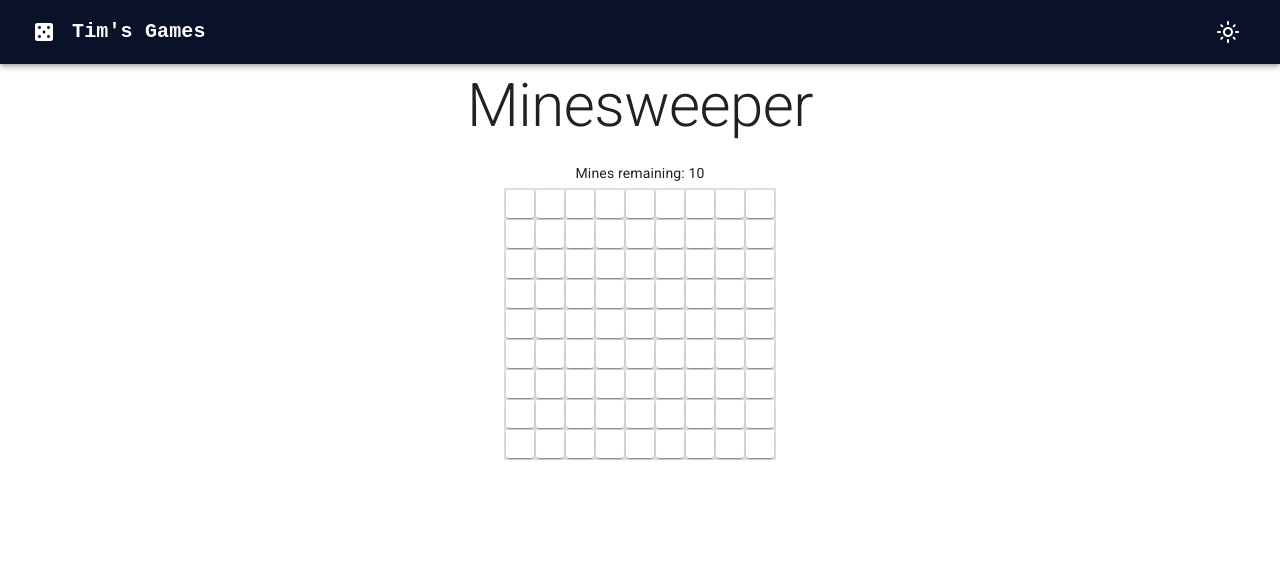
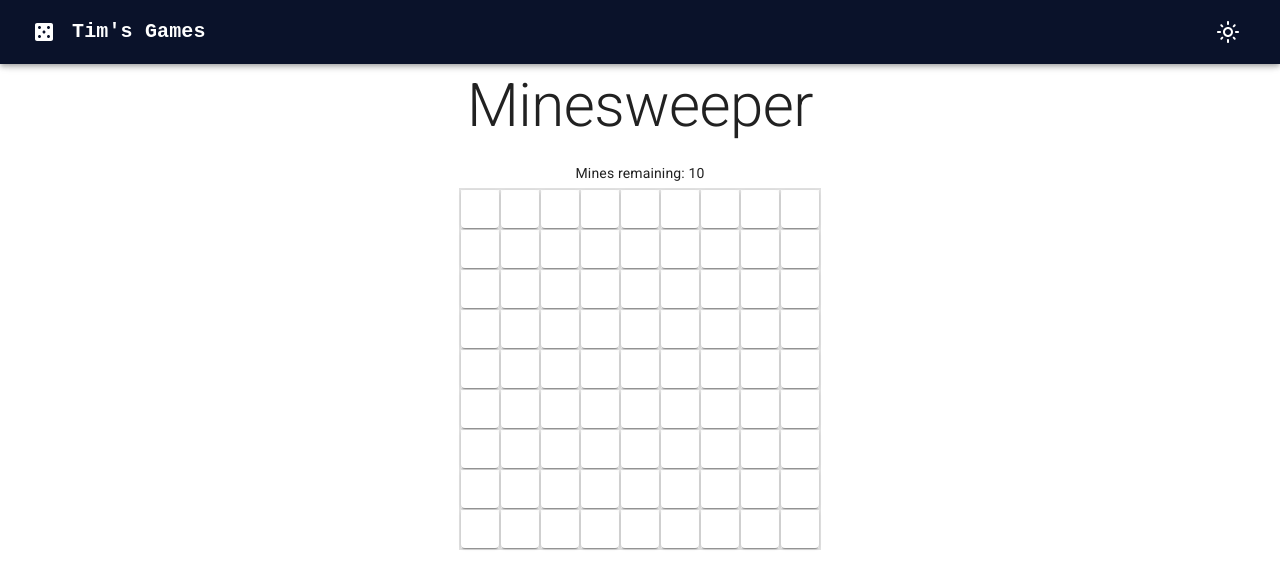
Before and after one commit to TimChoy/tim-games, a Next.js app: page /minesweeper in a window 1280 px wide. Both pictures are taken after a click on the button "START GAME". Shown: the top 588 px of the page. Built offline with nearby package versions, Linux system fonts and the light colour scheme; what @mui/material-nextjs would draw is missing.

Commit message:
Add game functionality

```diff
--- a/package.json
+++ b/package.json
@@ -17,6 +17,7 @@
     "@mui/material": "^6.4.0",
     "@mui/material-nextjs": "^6.3.1",
     "axios": "^1.7.9",
+    "lodash": "^4.17.21",
     "next": "15.1.5",
     "next-themes": "^0.4.4",
     "pusher": "^5.2.0",
--- a/src/components/minesweeper/Minesweeper.tsx
+++ b/src/components/minesweeper/Minesweeper.tsx
@@ -15,12 +15,16 @@ import {
   Typography,
 } from "@mui/material";
 import Grid from "@mui/material/Grid2";
+import { MinesweeperGen } from "@/utils/MinesweeperGen";
+import { Queue } from "@/types/Queue";
 
-const cellSize = 30;
+const CELL_SIZE = 40;
 
 export default function Minesweeper() {
   const [difficulty, setDifficulty] = useState<string>("easy");
   const [running, setRunning] = useState<boolean>(false);
+  const [board, setBoard] = useState<number[][]>([]);
+  const [seen, setSeen] = useState<boolean[][]>([]);
 
   // Variables for game board
   const [width, setWidth] = useState<number>(5);
@@ -91,7 +95,67 @@ export default function Minesweeper() {
     setWidth(() => w);
     setHeight(() => h);
     setMines(() => m);
+    setBoard(() => MinesweeperGen(w, h, m));
+    // Initialize seen array for board
+    const initSeenArray = Array.from(Array(h)).map(() => Array(w).fill(false));
+    setSeen(() => [...initSeenArray]);
     setRunning(() => true);
+  };
+
+  const handleCellClick = (row: number, col: number) => {
+    const tempSeen = [...seen];
+    tempSeen[row][col] = true;
+    // If seen had no nearby mines, reveal neighbours recursively
+    if (board[row][col] == 0) {
+      const q = new Queue<[number, number]>();
+      q.enqueue([row, col]);
+      while (q.size() > 0) {
+        const cell = q.dequeue();
+        if (cell != undefined) {
+          const neighbours = [
+            [cell[0] - 1, cell[1] - 1],
+            [cell[0] - 1, cell[1]],
+            [cell[0] - 1, cell[1] + 1],
+            [cell[0], cell[1] - 1],
+            [cell[0], cell[1] + 1],
+            [cell[0] + 1, cell[1] - 1],
+            [cell[0] + 1, cell[1]],
+            [cell[0] + 1, cell[1] + 1],
+          ];
+          neighbours.forEach((n) => {
+            if (
+              0 <= n[0] &&
+              n[0] < height &&
+              0 <= n[1] &&
+              n[1] < width &&
+              !tempSeen[n[0]][n[1]]
+            ) {
+              tempSeen[n[0]][n[1]] = true;
+              if (board[n[0]][n[1]] == 0) {
+                q.enqueue([n[0], n[1]]);
+              }
+            }
+          });
+        }
+      }
+    }
+    setSeen(() => tempSeen);
+  };
+
+  const cellContent = (row: number, col: number, cell: number) => {
+    if (seen[row][col]) {
+      switch (cell) {
+        case 9:
+          // Bomb
+          return "*";
+        case 0:
+          // Empty
+          return "";
+        default:
+          return cell;
+      }
+    }
+    return "";
   };
 
   return (
@@ -129,6 +193,7 @@ export default function Minesweeper() {
                   value="custom"
                   control={<Radio />}
                   label="Custom"
+                  disabled // TODO
                 />
               </RadioGroup>
             </FormControl>
@@ -194,15 +259,17 @@ export default function Minesweeper() {
                   borderBottom: "var(--Grid-borderWidth) solid",
                   borderColor: "divider",
                 },
-                maxWidth: `${cellSize * width + 2}px`,
+                maxWidth: `${CELL_SIZE * width + 2}px`,
+                marginBottom: "2rem",
               }}
             >
-              {Array.from(Array(width * height).keys()).map((_, index) => (
+              {board.map((data, row) =>
+                data.map((cell, col) => (
                   <Grid
-                  key={index}
+                    key={`${row}${col}`}
                     size={1}
-                  height={cellSize}
-                  width={cellSize}
+                    height={CELL_SIZE}
+                    width={CELL_SIZE}
                     display="flex"
                     justifyContent="center"
                     alignItems="center"
@@ -216,12 +283,25 @@ export default function Minesweeper() {
                         alignItems: "center",
                       }}
                     >
-                    <CardActionArea sx={{ width: "100%", height: "100%" }}>
-                      <CardContent>{""}</CardContent>
+                      <CardActionArea
+                        sx={{
+                          width: "100%",
+                          height: "100%",
+                          backgroundColor: seen[row][col] ? "grey" : "",
+                        }}
+                        onClick={() => handleCellClick(row, col)}
+                        disabled={seen[row][col]}
+                      >
+                        <CardContent
+                          sx={{ color: "black" }}
+                        >
+                          {cellContent(row, col, cell)}
+                        </CardContent>
                       </CardActionArea>
                     </Card>
                   </Grid>
-              ))}
+                ))
+              )}
             </Grid>
           </>
         )}
--- /dev/null
+++ b/src/types/Queue.ts
@@ -0,0 +1,28 @@
+interface IQueue<T> {
+  enqueue(item: T): void;
+  dequeue(): T | undefined;
+  size(): number;
+  list(): T[];
+}
+
+export class Queue<T> implements IQueue<T> {
+  private queue: T[] = [];
+
+  constructor() {}
+
+  enqueue(item: T): void {
+    this.queue.push(item);
+  }
+
+  dequeue(): T | undefined {
+    return this.queue.shift();
+  }
+
+  size(): number {
+    return this.queue.length;
+  }
+
+  list(): T[] {
+    return this.queue;
+  }
+}
--- /dev/null
+++ b/src/utils/MinesweeperGen.ts
@@ -0,0 +1,43 @@
+var _ = require("lodash");
+
+export function MinesweeperGen(width: number, height: number, mines: number) {
+  // Initialize matrix
+  const matrix: number[][] = [];
+
+  for (let i = 0; i < height; i++) {
+    matrix.push(Array.from(Array(width), () => 0));
+  }
+
+  // Generate, place mines and adjacent numbered squares
+  const mineList: number[] = _.sampleSize(_.range(0, width * height), mines);
+  mineList.forEach((loc) => {
+    const row = Math.floor(loc / width);
+    const col = loc % width;
+    matrix[row][col] = 9; // 9 represents a mine
+    const neighbours = [
+      [row - 1, col - 1],
+      [row - 1, col],
+      [row - 1, col + 1],
+      [row, col - 1],
+      [row, col + 1],
+      [row + 1, col - 1],
+      [row + 1, col],
+      [row + 1, col + 1],
+    ];
+    neighbours.forEach((n) => {
+      if (
+        0 <= n[0] &&
+        n[0] < height &&
+        0 <= n[1] &&
+        n[1] < width &&
+        matrix[n[0]][n[1]] != 9
+      ) {
+        matrix[n[0]][n[1]]++;
+      }
+    });
+  });
+
+  // TODO Board validation
+
+  return [...matrix];
+}
```
Also changed, not shown: 2 other files (tests, documents, lock files or other folders). Lines whose indentation alone changed are shown as unchanged.
